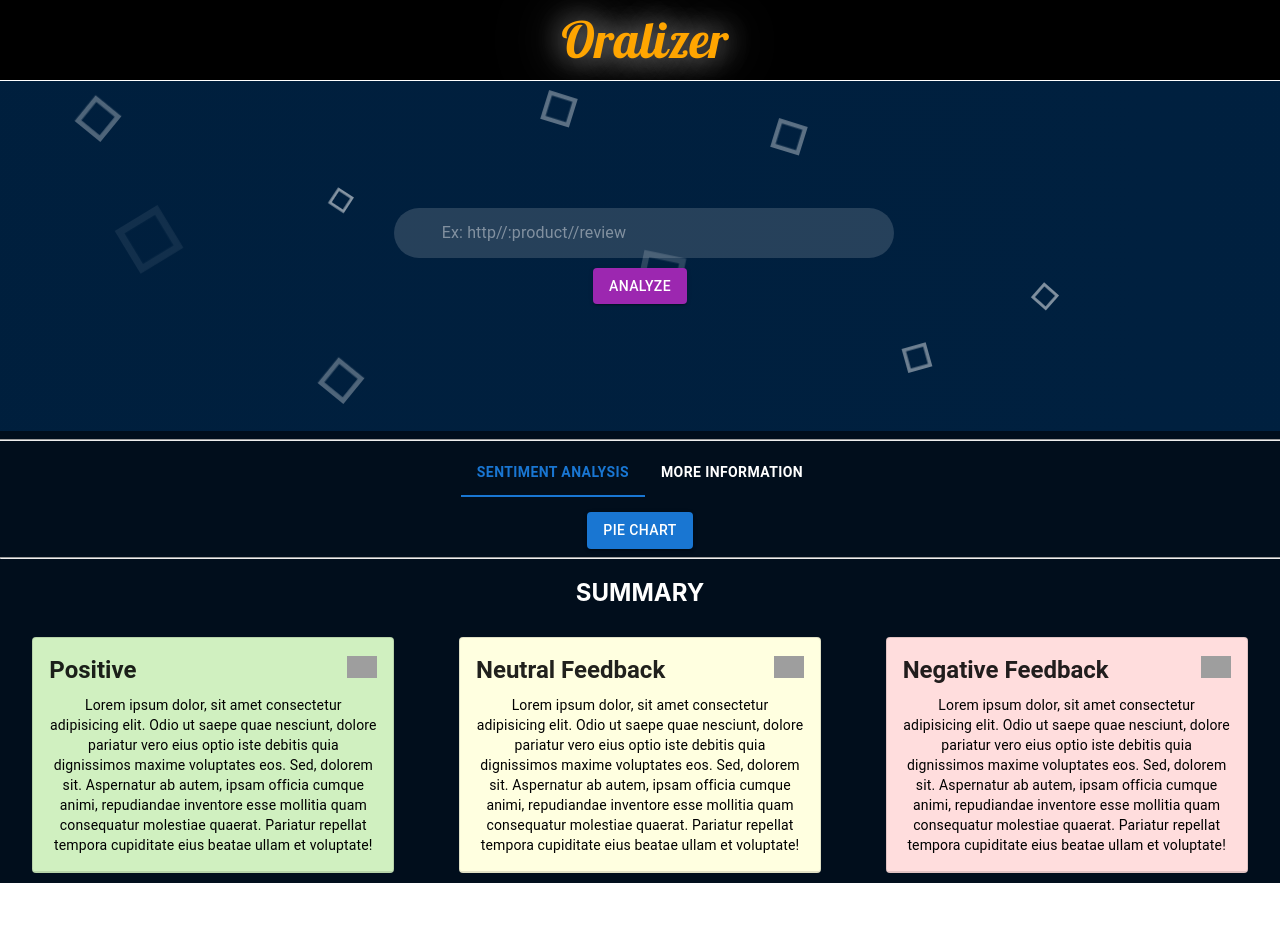
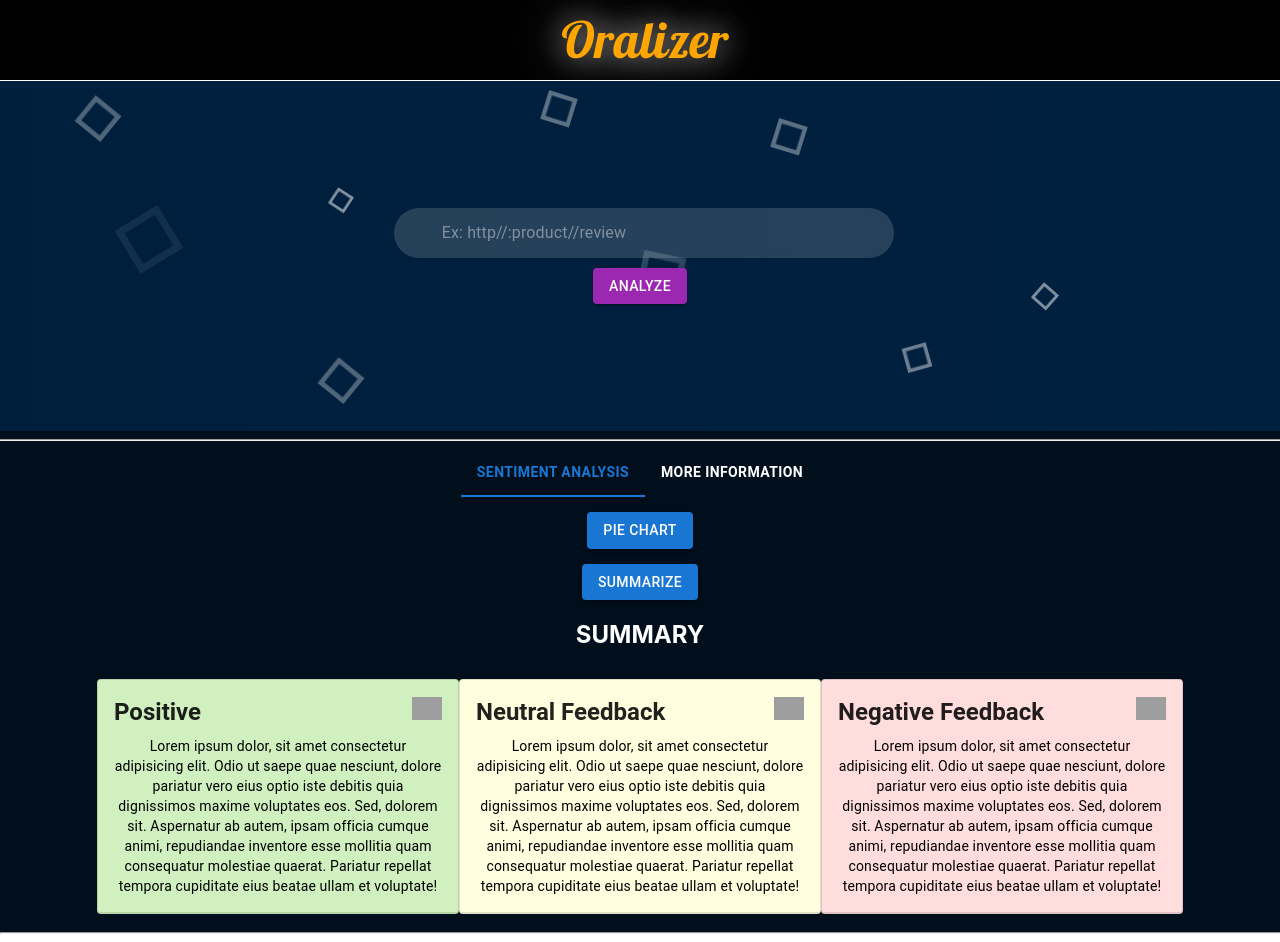
Before and after one commit to ameybagwe12/Crescendo24-Hack14, a React (Create React App) app: page / in a window 1280 px wide. Shown: the top 942 px of the page. Before the commit the page ends 883 px from the top, so only its background shows below. Built offline with nearby package versions, Linux system fonts and the light colour scheme; grey boxes are pictures that could not be loaded; a web font is replaced by a local one.

Commit message:
Pie chart complet

```diff
--- a/src/components/SearchBar.jsx
+++ b/src/components/SearchBar.jsx
@@ -59,7 +59,7 @@ export default function SearchBar() {
   const handleSubmit = async (event) => {
     event.preventDefault();
     try {
-      const response = await axios.post("http://192.168.80.118:8000", {
+      const response = await axios.post("http://localhost:8000", {
         searchTerm,
       });
       console.log(response.data);
--- a/src/components/analysis.jsx
+++ b/src/components/analysis.jsx
@@ -24,32 +24,7 @@ export default function Analysis({ data }) {
         <SectionTabs data={data} />
       </div>
       <hr style={{ color: "white", paddingRight: 700, paddingLeft: 700 }} />
-      <div style={{ textAlign: "center", color: "white" }}>
-        <h2>SUMMARY</h2>
-        <div
-          style={{
-            display: "flex",
-            justifyContent: "space-around",
-            marginTop: "30px",
-          }}
-        >
-          <IntroDivider
-            name={"Positive"}
-            img={"https://i.imgur.com/OKM8toO.png"}
-            bg={"rgb(208, 240, 192)"}
-          />
-          <IntroDivider
-            name={"Neutral Feedback"}
-            img={"https://i.imgur.com/53O26t9.png"}
-            bg={"rgb(255, 255, 224)"}
-          />
-          <IntroDivider
-            name={"Negative Feedback"}
-            img={"https://i.imgur.com/YxGAW71.png"}
-            bg={"rgb( 255,221,221)"}
-          />
-        </div>
-      </div>
+
     </>
   );
 }
--- a/src/components/sentiment.jsx
+++ b/src/components/sentiment.jsx
@@ -3,16 +3,31 @@ import ApexBarChart from "../models/bar-chart";
 import axios from "axios";
 import ApexPieChart from "../models/pie-chart";
 import Button from "@mui/material/Button";
+import IntroDivider from "./Table1.jsx";
 
 export default function SentimentAnalysis({ data }) {
   console.log("====================================");
   console.log("SENTIMENT ANALYSIS ", data);
   console.log("====================================");
   const [pieData, setPieData] = useState(null);
+  const [sumdata, setSumData] = useState(null);
 
+  const fetchData = async () => {
+
+    try {
+
+      const response1 = await fetch('http://localhost:8000/summarizer');
+      const result1 = await response1.json();
+      setSumData(result1);
+
+    } catch (error) {
+      console.error('Error fetching data:', error);
+    }
+    console.log(`sum data is ${sumdata}`)
+  };
   const getPieData = async () => {
     axios
-      .get("http://192.168.80.118:8000/sentiment")
+      .get("http://localhost:8000/sentiment")
       .then((response) => {
         setPieData(response.data);
         console.log("====================================");
@@ -43,10 +58,44 @@ export default function SentimentAnalysis({ data }) {
       </Button>
 
       {pieData && (
-        <div style={{ backgroundColor: "white", padding: 20 }}>
+        <div style={{ backgroundColor: "white", padding: 20, marginTop: 10 }}>
           <ApexPieChart pieData={pieData} />
         </div>
       )}
+      <Button
+        style={{ marginTop: 15 }}
+        onClick={fetchData}
+        variant="contained"
+      >
+      Summarize</Button>
+
+      <div style={{ textAlign: "center", color: "white" }}>
+      <h2>SUMMARY</h2>
+      <div
+        style={{
+          display: "flex",
+          justifyContent: "space-around",
+          marginTop: "30px",
+        }}
+      >
+        <IntroDivider
+          name={"Positive"}
+          img={"https://i.imgur.com/OKM8toO.png"}
+          bg={"rgb(208, 240, 192)"}
+        />
+        <IntroDivider
+          name={"Neutral Feedback"}
+          img={"https://i.imgur.com/53O26t9.png"}
+          bg={"rgb(255, 255, 224)"}
+        />
+        <IntroDivider
+          name={"Negative Feedback"}
+          img={"https://i.imgur.com/YxGAW71.png"}
+          bg={"rgb( 255,221,221)"}
+        />
+      </div>
+    </div>
+
     </>
   );
 }
--- a/src/models/pie-chart.jsx
+++ b/src/models/pie-chart.jsx
@@ -4,14 +4,10 @@ import ReactApexChart from "react-apexcharts";
 class ApexPieChart extends React.Component {
   constructor(props) {
     super(props);
-
-    const total = props.Positive + props.Negative + props.Neutral;
-    const positivePercentage = (props.Positive * 100) / total;
-    const negativePercentage = (props.Negative * 100) / total;
-    const neutralPercentage = (props.Neutral * 100) / total;
+    console.log(props);
 
     this.state = {
-      series: [positivePercentage, negativePercentage, neutralPercentage],
+      series: [props.pieData.Positive, props.pieData.Negative, props.pieData.Neutral],
       options: {
         chart: {
           width: 380,
```
